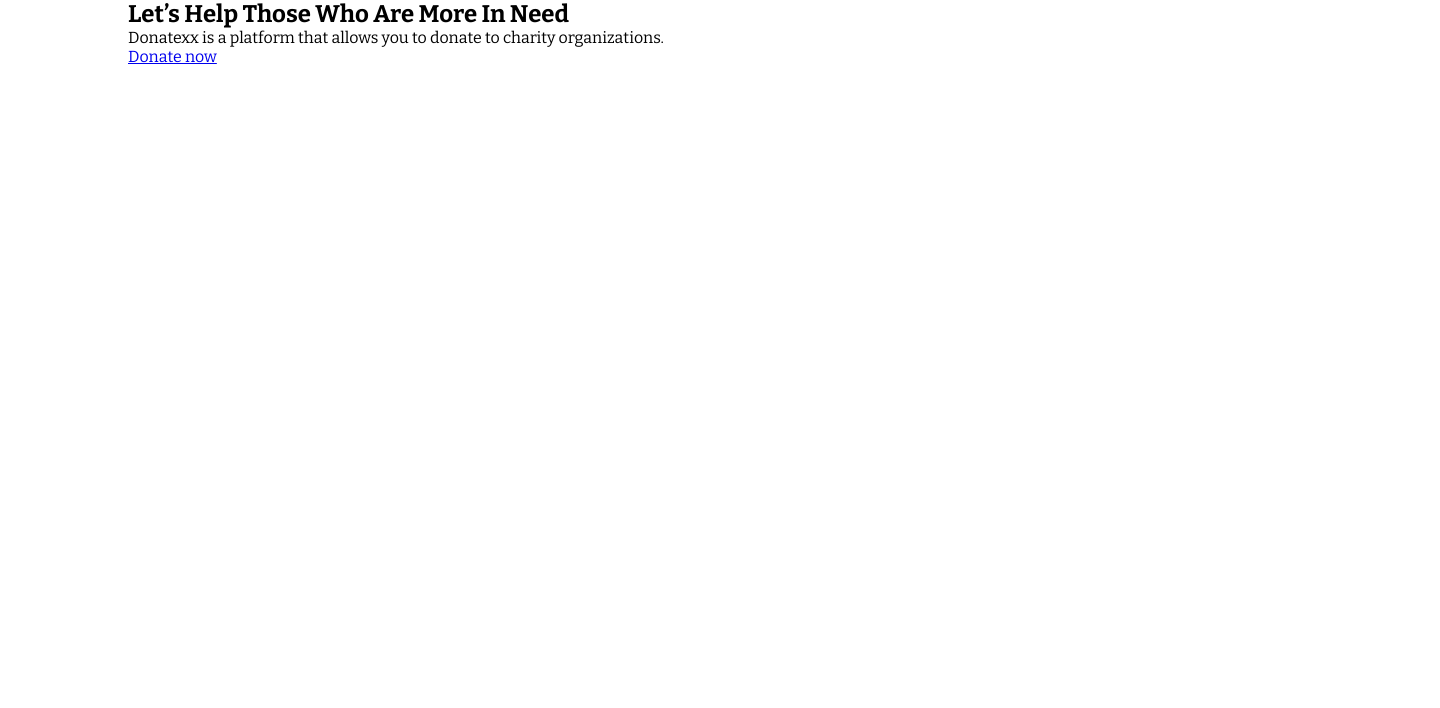
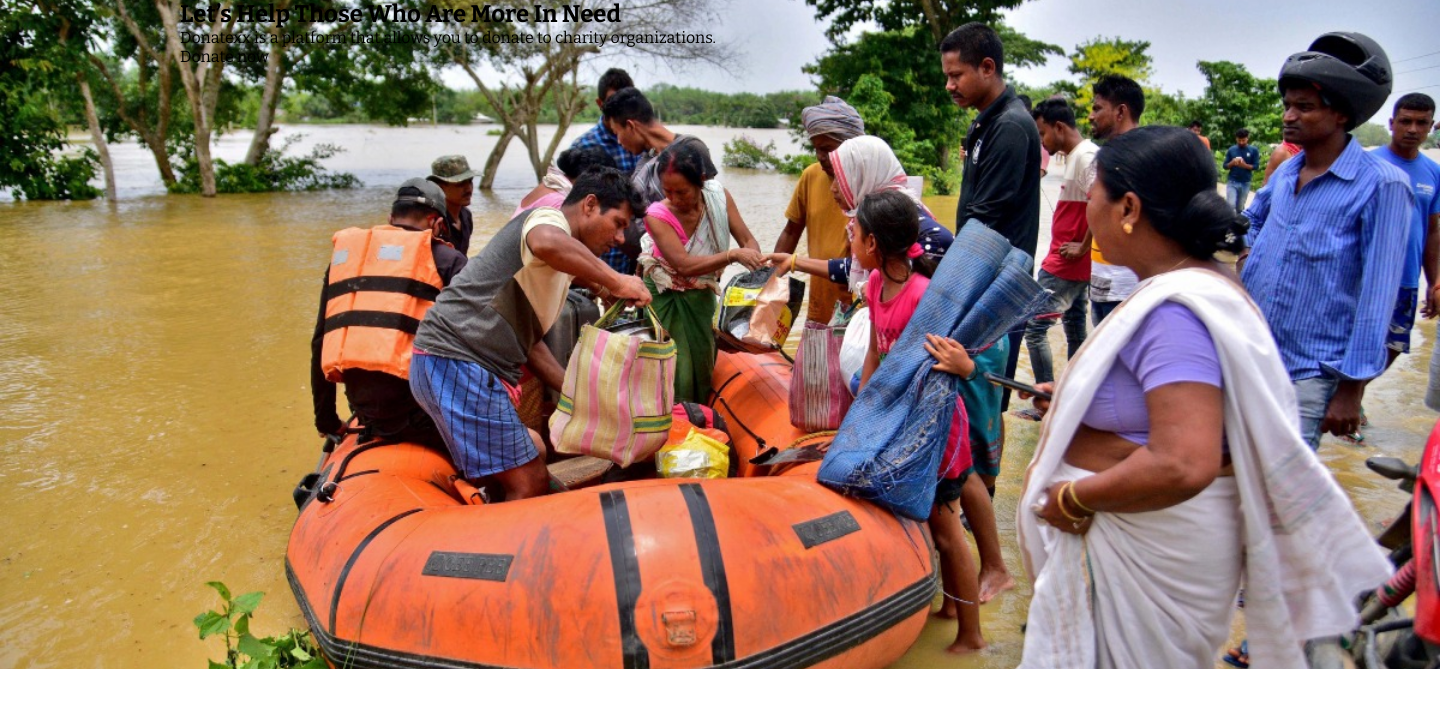
Before and after one commit to freelancerbanna/donate-toady-ph, a plain HTML site: page index.html in a window 1280 px wide. Shown: the whole page, 1440 px wide, since content can reach past the window. Drawn offline with nearby package versions, Linux system fonts and the light colour scheme.

Commit message:
banner image added

```diff
--- a/index.html
+++ b/index.html
@@ -15,10 +15,9 @@
   </head>
   <body>
     <!-- banner area start -->
-    <section id="banner-area" class="banner-area">
+    <section>
+      <div id="banner-area" class="banner-area">
         <div class="container">
-        <div class="row">
-          <div class="col">
           <div class="banner-content">
             <h1>Let’s Help Those Who Are More In Need</h1>
             <p>
@@ -29,7 +28,6 @@
           </div>
         </div>
       </div>
-      </div>
     </section>
     <!-- banner area ends -->
   </body>
--- a/style.css
+++ b/style.css
@@ -9,22 +9,36 @@ html {
 body {
   font-family: "Bitter", serif;
 }
+section {
+  width: 100%;
+  height: 100%;
+}
+a {
+  color: inherit;
+  text-decoration: none;
+}
 .container {
-  max-width: 1024px;
+  max-width: 1080px;
   margin: 0 auto;
+  overflow: hidden;
 }
-.row {
-  display: flex;
-  flex-direction: row;
-}
-.col {
-  flex-direction: column;
-}
+/* global css end */
 
 /* Banner area start */
 #banner-area {
+  width: 1440px;
+  height: 669px;
+  overflow: hidden;
+  position: relative;
+  margin: 0 auto;
 }
 .banner-area {
+  width: 100%;
+  height: 100%;
+  background-image: url("./assets/images/donation5.jpg");
+  background-repeat: no-repeat;
+  background-position: center;
+  background-size: cover;
 }
 .banner-content {
 }
```
Lines whose indentation alone changed are shown as unchanged.
